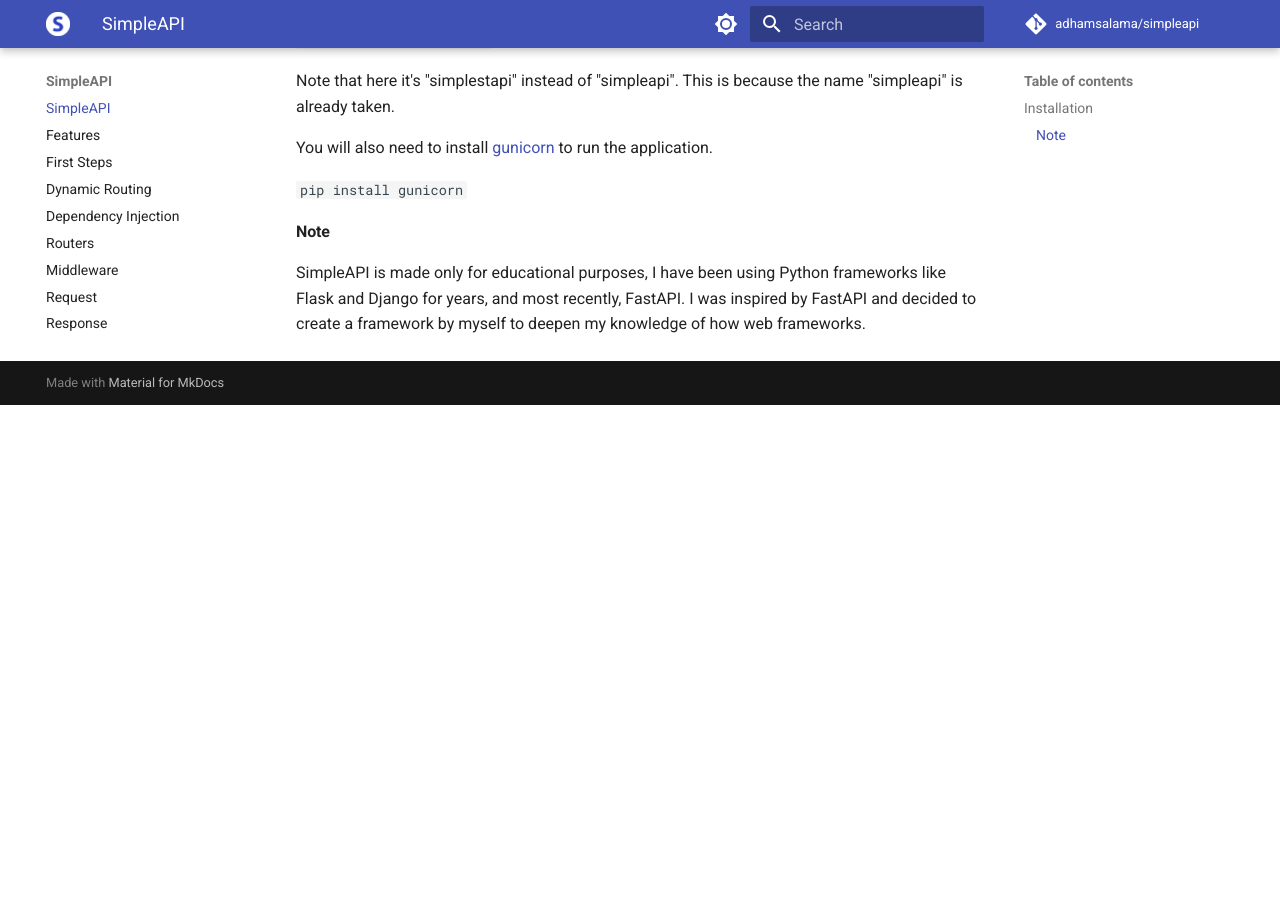
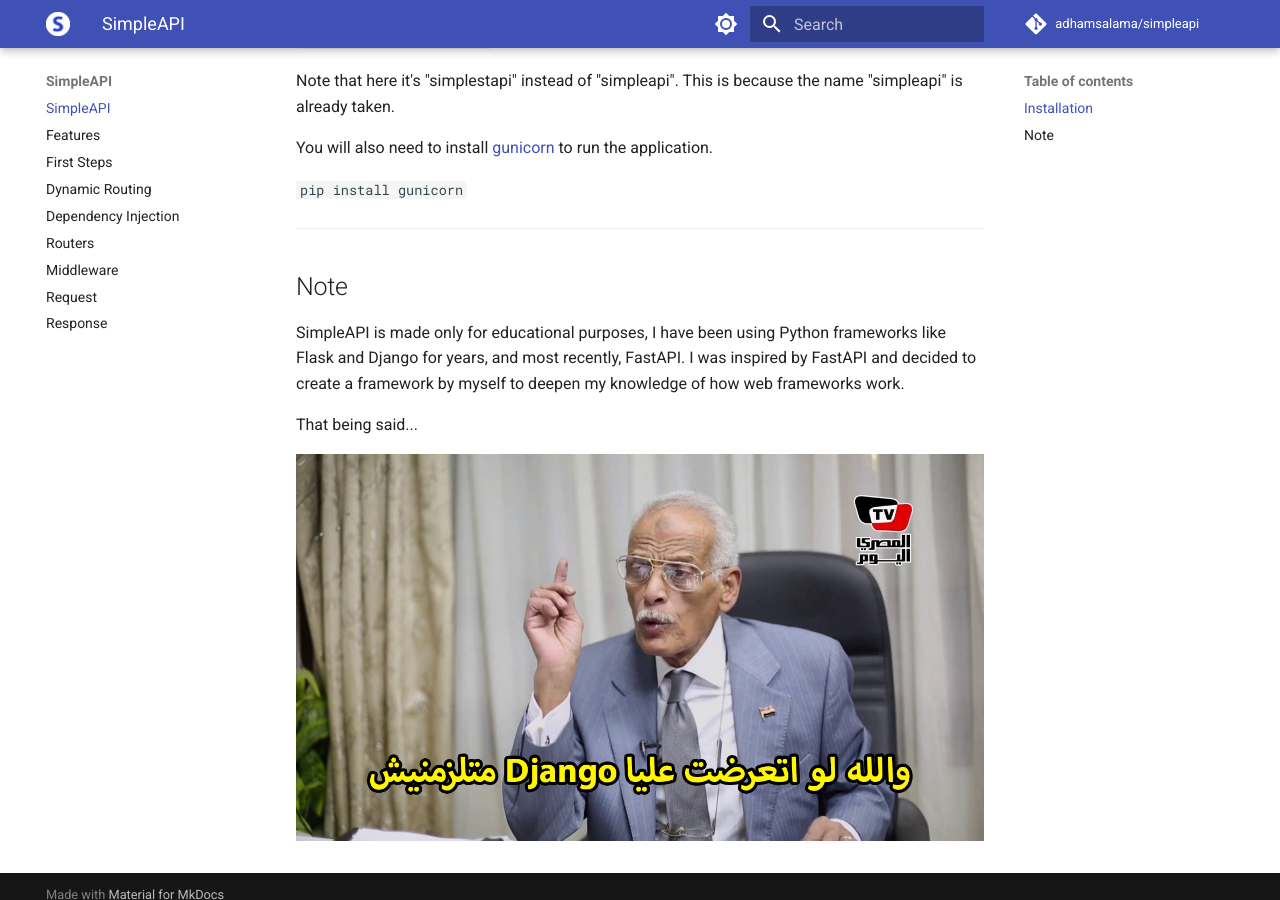
Before and after one commit to adhamsalama/simpleapi, an MkDocs documentation site: the page built from docs/index.md, in a window 1280 px wide and 900 px high, scrolled down 1040 px. Built offline with MkDocs 1.6.1 and Material for MkDocs 9.7.7, drawn with Linux system fonts in a browser that asks for light colours; comment, search, counter and statistics services are not loaded; before the commit the page ends 1445 px from its top, so only the background shows below that.

Commit message:
Update docs

```diff
--- a/docs/index.md
+++ b/docs/index.md
@@ -33,6 +33,12 @@
 
 `pip install gunicorn`
 
-#### Note
+---
 
-SimpleAPI is made only for educational purposes, I have been using Python frameworks like Flask and Django for years, and most recently, FastAPI. I was inspired by FastAPI and decided to create a framework by myself to deepen my knowledge of how web frameworks.
+## Note
+
+SimpleAPI is made only for educational purposes, I have been using Python frameworks like Flask and Django for years, and most recently, FastAPI. I was inspired by FastAPI and decided to create a framework by myself to deepen my knowledge of how web frameworks work.
+
+That being said...
+
+![django_kofta](assets/django_kofta.png)
```
Also changed, not shown: docs/assets/django_kofta.png (added).
